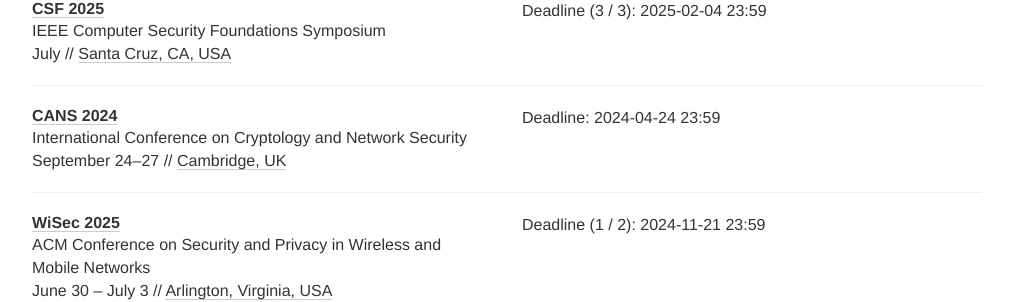
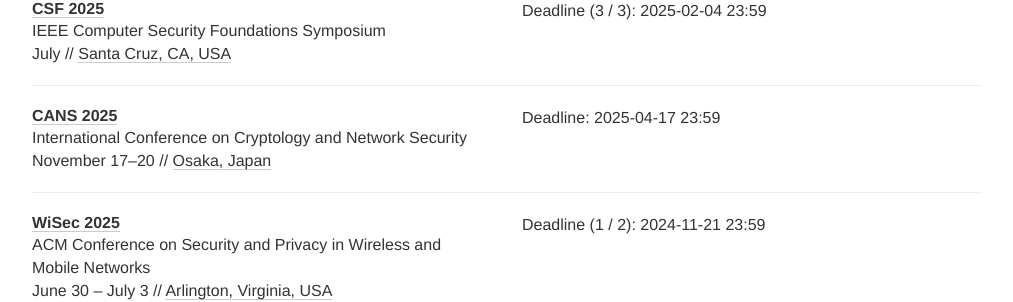
Before and after one commit to sec-deadlines/sec-deadlines.github.io, a Jekyll site: the page built from index.html, in a window 1280 px wide and 900 px high, scrolled down 1770 px. Shown: the part 153-455 px from the top of the window, without its empty margins (133-1146 px from the left). Built offline with Jekyll 4.4.1, drawn with Linux system fonts in a browser that asks for light colours; nearby versions of some CDN libraries; comment, search, counter and statistics services are not loaded.

Commit message:
Update CANS information to 2025

```diff
--- a/_data/conferences.yml
+++ b/_data/conferences.yml
@@ -81,12 +81,13 @@
 
 - name: CANS
   description: International Conference on Cryptology and Network Security
-  year: 2024
-  link: https://2024.cansconference.org/
-  deadline: ["2024-04-24 23:59"]
-  date: September 24-27
-  place: Cambridge, UK
+  year: 2025
+  link: https://cy2sec.comm.eng.osaka-u.ac.jp/miyaji-lab/event/cans2025/index.html
+  deadline: ["2025-04-17 23:59"]
+  date: November 17-20
+  place: Osaka, Japan
   tags: [SEC, CRYPTO, CONF]
+
 
 - name: WiSec
   description: ACM Conference on Security and Privacy in Wireless and Mobile Networks
```
